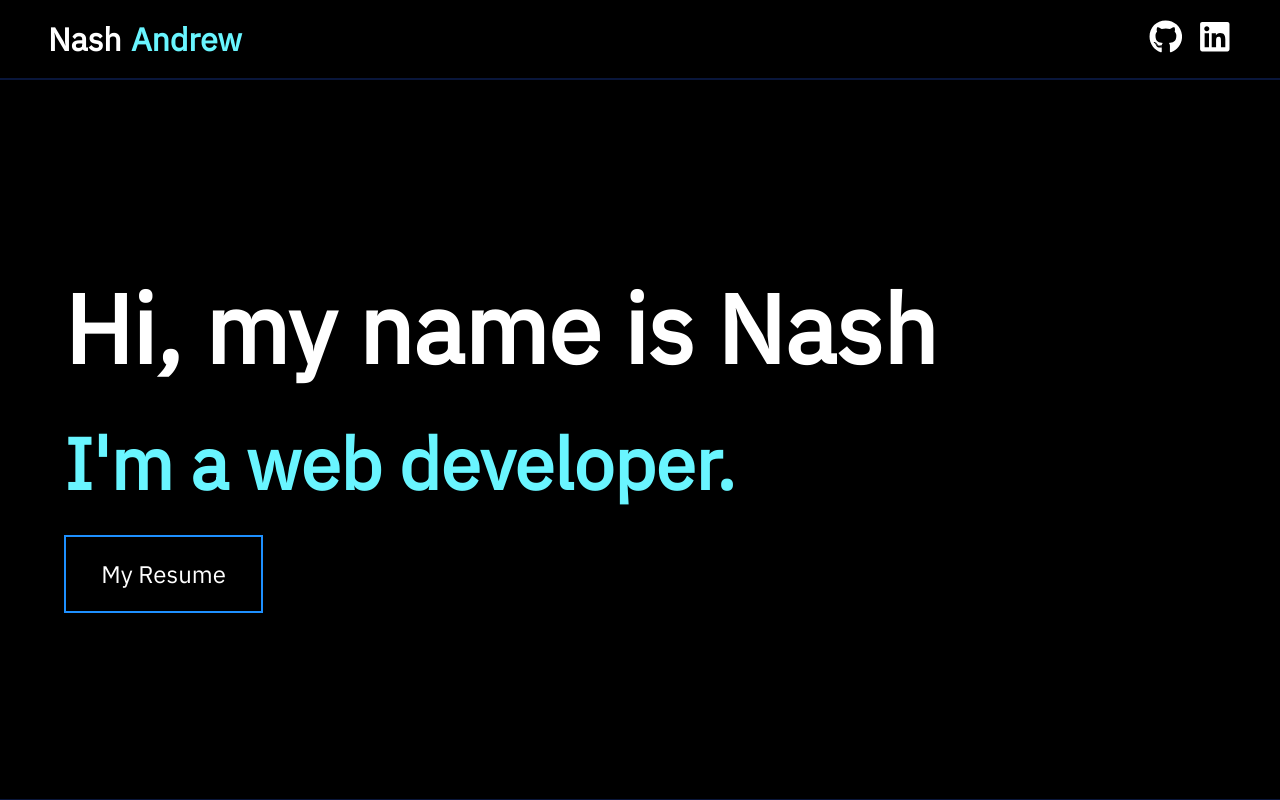
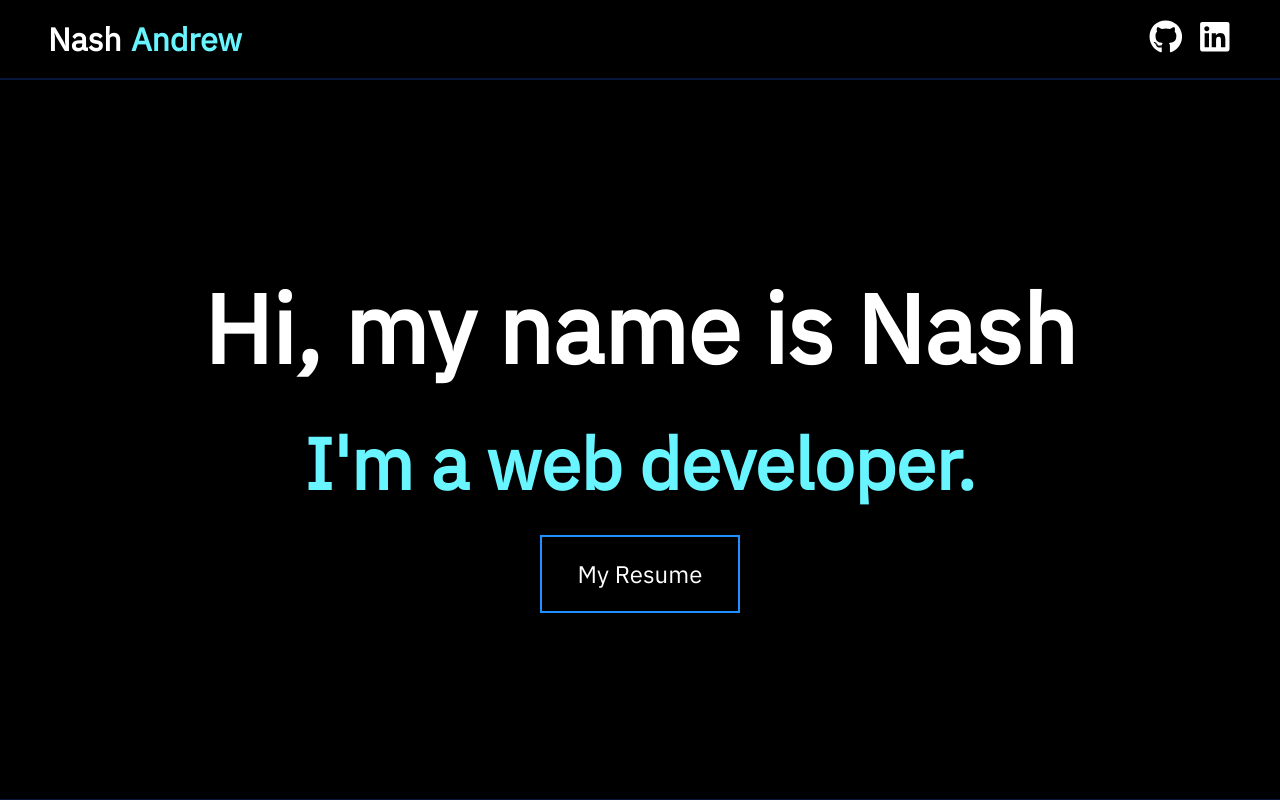
Before and after one commit to nashie1004/Vite-Portfolio, a React (Vite) app: page / in a window 1280 px wide. Built offline with nearby package versions, Linux system fonts and the light colour scheme.

Commit message:
centered intro

```diff
--- a/src/Styles/Intro.scss
+++ b/src/Styles/Intro.scss
@@ -28,7 +28,7 @@ $cyan: #69F5FF;
         padding: 1rem;
 
         & > *{
-            // text-align: center;
+            text-align: center;
             // outline: 1px dashed $dodger;
         }
     }
```
